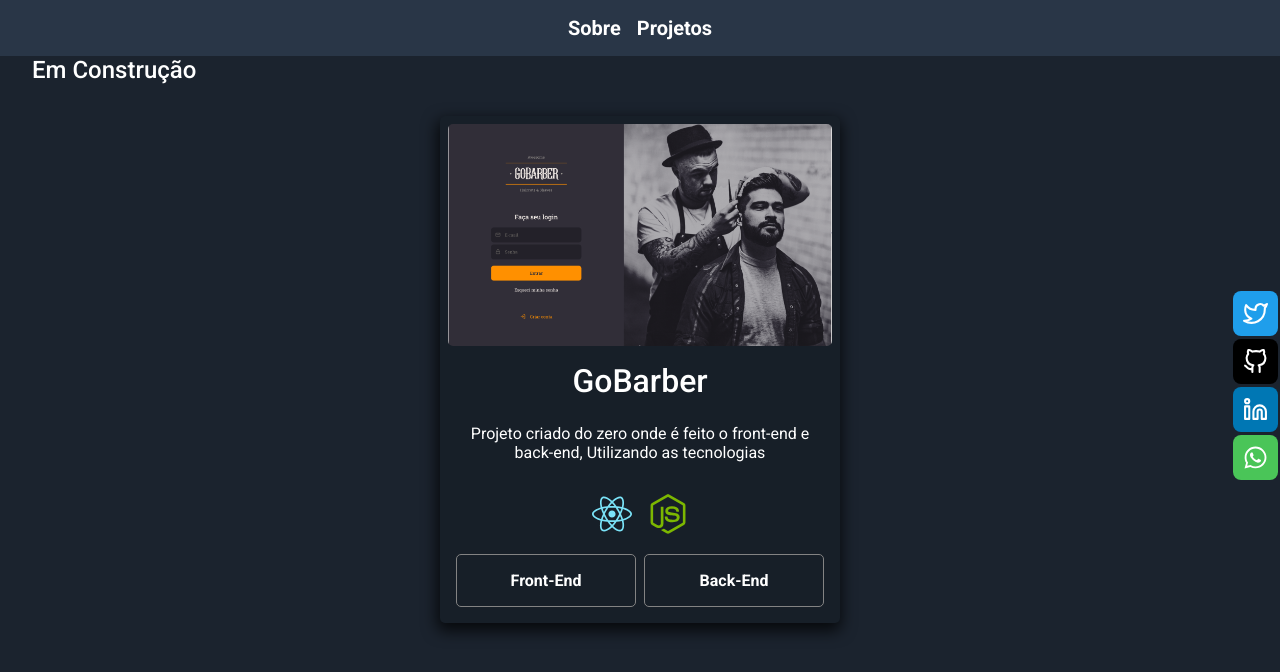
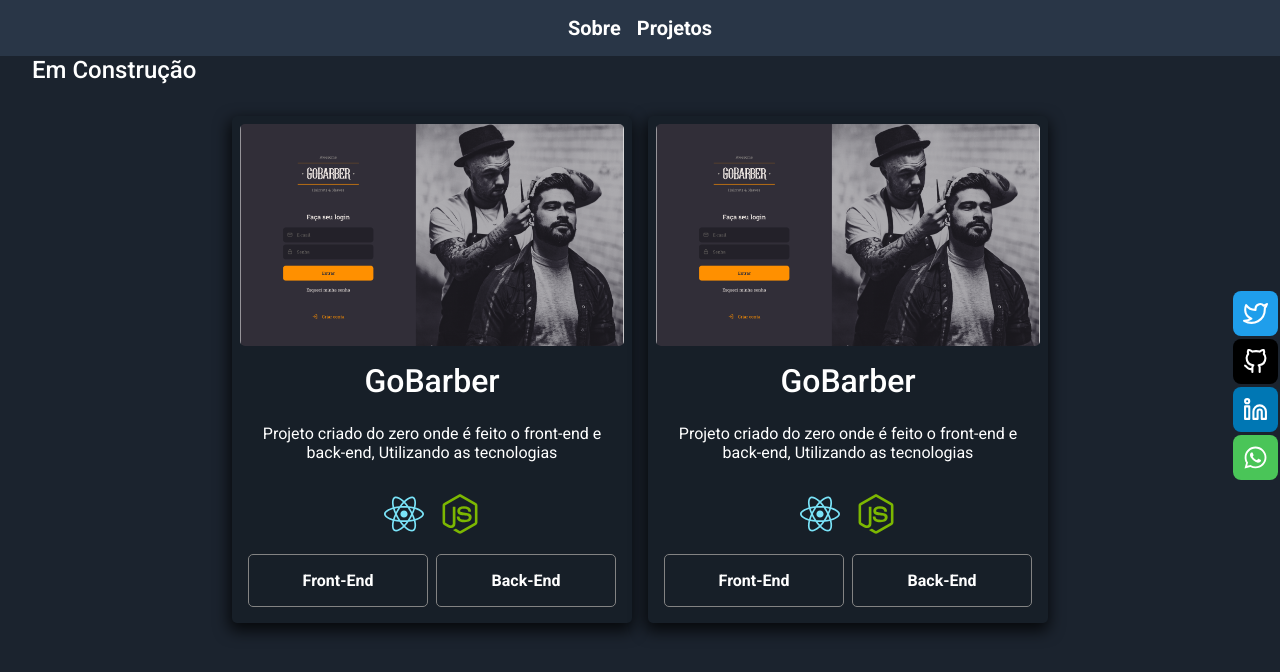
Before and after one commit to Wesleygmssa/Portfolio, a React (Create React App) app: page /projects in a window 1280 px wide. Shown: the top 672 px of the page. Built offline with nearby package versions, Linux system fonts and the light colour scheme.

Commit message:
update card2

```diff
--- a/src/pages/projects/index.tsx
+++ b/src/pages/projects/index.tsx
@@ -33,6 +33,27 @@ const Projects: React.FC = () => {
                         </div>
                    </CardContent>
               </Card>
+
+                <Card>
+                    <img src={GobarberWeb} alt="GoBarber"/>
+                    <CardContent>
+                        <h3>GoBarber</h3>
+                        <p>Projeto criado do zero onde é feito o front-end e back-end, Utilizando as tecnologias</p>
+                        <ul>
+                          <a href="/">
+                            <FaReact size={40} style={{ color: "#7AE3F8" }} />
+                         </a>
+                          <a href="/">
+                            <FaNodeJs size={40} style={{ color: "#7CB701" }} />
+                          </a>
+
+                        </ul>
+                        <div className="button-group">
+                          <ButtonLink href="https://github.com/Wesleygmssa/estudos-react-conceitos-gobaber">Front-End</ButtonLink>
+                          <ButtonLink href="https://github.com/Wesleygmssa/estudos-nodejs-conceitos-gobaber">Back-End</ButtonLink>
+                        </div>
+                   </CardContent>
+              </Card>
       </Cards>
     </Content>
         <Contact/>
```
Also changed, not shown: 1 other file (tests, documents, lock files or other folders).
